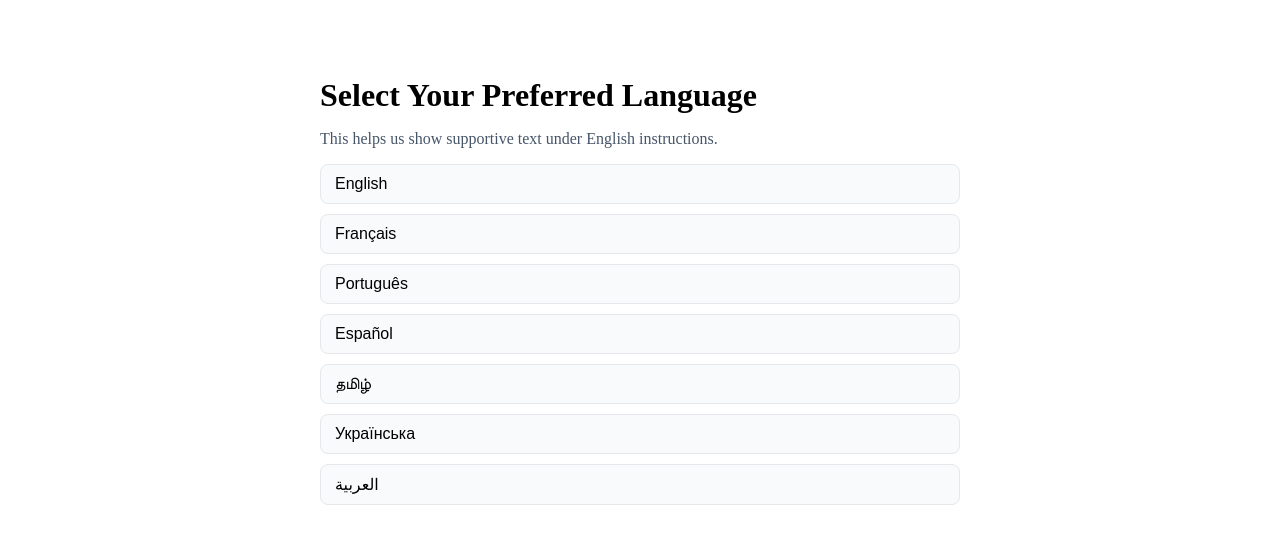
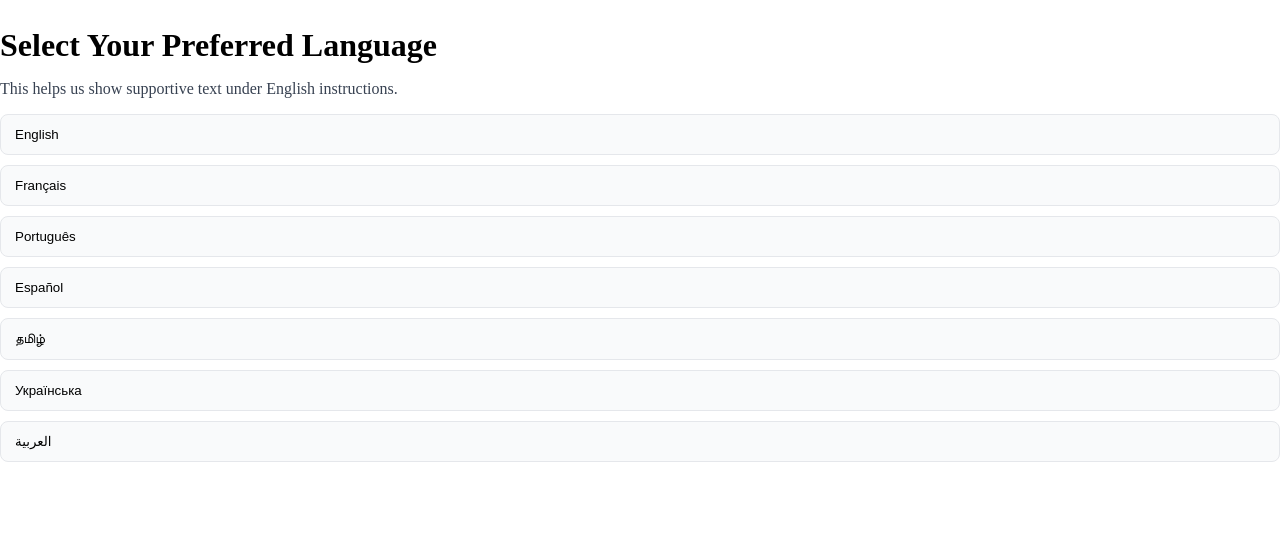
Before and after one commit to an170787-rekonet/rekonet, a Next.js app: page /assessment/language in a window 1280 px wide. Shown: the top 544 px of the page. Built offline with nearby package versions, Linux system fonts and the light colour scheme.

Commit message:
Update page.jsx

```diff
--- a/app/assessment/language/page.jsx
+++ b/app/assessment/language/page.jsx
@@ -1,57 +1,82 @@
-'use client';
+// app/assessment/language/page.jsx
+"use client";
 
-import { useRouter } from 'next/navigation';
+import React, { Suspense, useMemo } from "react";
+import { useRouter, useSearchParams } from "next/navigation";
+
+export const dynamic = "force-dynamic";
 
 const LANGS = [
-  { code: 'en', label: 'English' },
-  { code: 'fr', label: 'Français' },
-  { code: 'pt', label: 'Português' },
-  { code: 'es', label: 'Español' },
-  { code: 'ta', label: 'தமிழ்' },
-  { code: 'uk', label: 'Українська' },
-  { code: 'ar', label: 'العربية' },
+  { code: "en", label: "English" },
+  { code: "fr", label: "Français" },
+  { code: "pt", label: "Português" },
+  { code: "es", label: "Español" },
+  { code: "ta", label: "தமிழ்" },
+  { code: "uk", label: "Українська" },
+  { code: "ar", label: "العربية" },
 ];
 
-export default function LanguagePage() {
+function LanguageInner() {
   const router = useRouter();
+  const sp = useSearchParams();
 
-  async function select(code) {
-    try {
-      await fetch('/api/assessment/language', {
-        method: 'POST',
-        headers: { 'Content-Type': 'application/json' },
-        body: JSON.stringify({ language: code }),
-      });
-    } catch {}
-    router.push(`/assessment?language=${encodeURIComponent(code)}`);
-  }
+  // Keep any existing params (e.g., tracking) when we navigate
+  const baseQs = useMemo(() => {
+    const clone = new URLSearchParams(sp?.toString() || "");
+    // We will overwrite the language below anyway:
+    clone.delete("language");
+    return clone;
+  }, [sp]);
+
+  const goto = (langCode) => {
+    const qs = new URLSearchParams(baseQs);
+    qs.set("language", langCode.toLowerCase());
+    // ✅ Go straight to the real questions page (not the demo placeholder)
+    router.push(`/assessment/questions?${qs.toString()}`);
+  };
 
   return (
-    <main style={{ maxWidth: 640, margin: '40px auto', padding: 16 }}>
-      <h1 style={{ marginBottom: 8 }}>Select Your Preferred Language</h1>
-      <p style={{ color: '#475569', marginBottom: 16 }}>
+    <main style={{ minHeight: "100vh", background: "#fff" }}>
+      <section className="max-w-3xl mx-auto p-6">
+        <h1 style={{ fontSize: 32, fontWeight: 800, marginBottom: 8 }}>
+          Select Your Preferred Language
+        </h1>
+        <p style={{ color: "#374151", marginBottom: 16 }}>
           This helps us show supportive text under English instructions.
         </p>
 
-      <div style={{ display: 'grid', gap: 10 }}>
+        <ul style={{ display: "grid", gap: 10, listStyle: "none", padding: 0, margin: 0 }}>
           {LANGS.map((l) => (
+            <li key={l.code}>
+              {/* Use a real clickable element that navigates on click */}
               <button
-            key={l.code}
-            onClick={() => select(l.code)}
+                type="button"
+                onClick={() => goto(l.code)}
                 style={{
-              padding: '10px 14px',
+                  width: "100%",
+                  textAlign: "left",
+                  padding: "12px 14px",
                   borderRadius: 8,
-              border: '1px solid #e5e7eb',
-              background: '#f8fafc',
-              textAlign: 'left',
-              cursor: 'pointer',
-              fontSize: 16,
+                  border: "1px solid #e5e7eb",
+                  background: "#f9fafb",
+                  cursor: "pointer",
                 }}
               >
                 {l.label}
               </button>
+            </li>
           ))}
-      </div>
+        </ul>
+      </section>
     </main>
   );
 }
+
+export default function LanguagePage() {
+  // Wrap hooks usage in Suspense to satisfy Next’s requirement
+  return (
+    <Suspense fallback={<div />}>
+      <LanguageInner />
+    </Suspense>
+  );
+}
```
Lines whose indentation alone changed are shown as unchanged.
